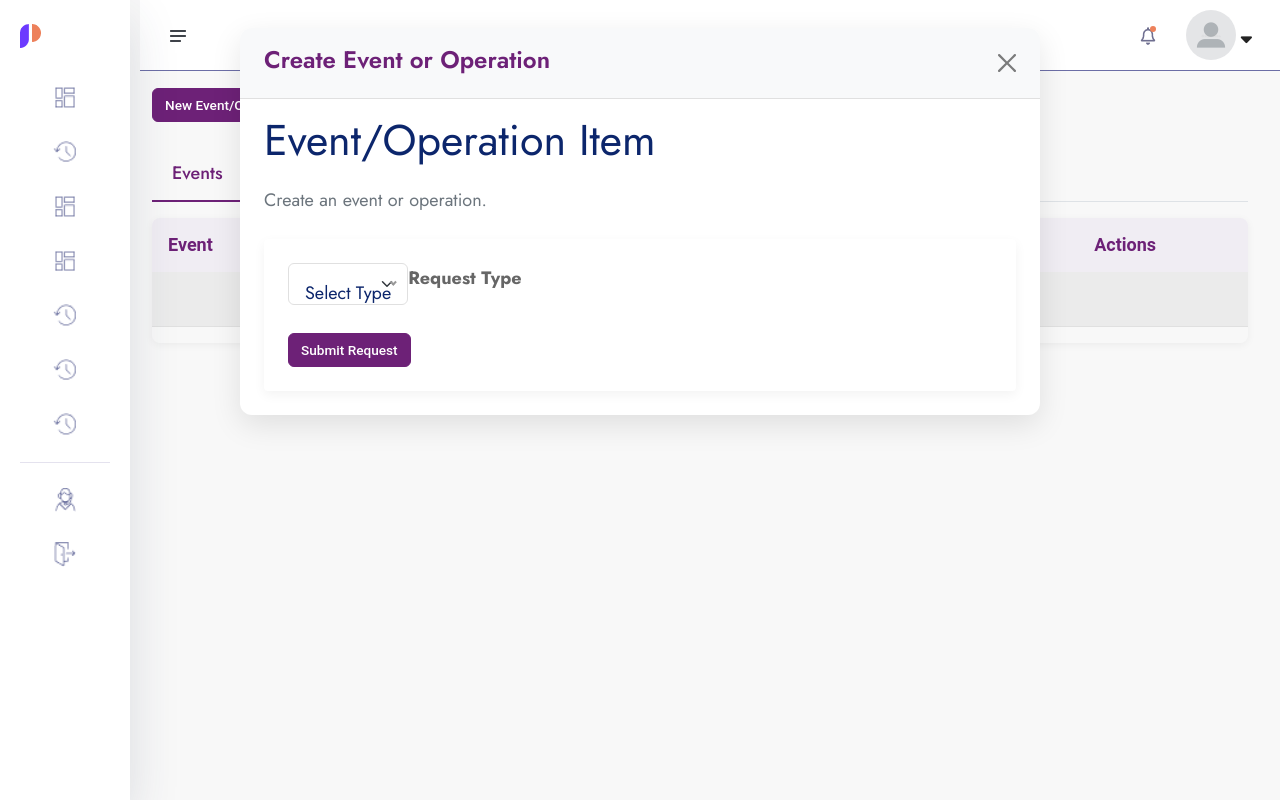
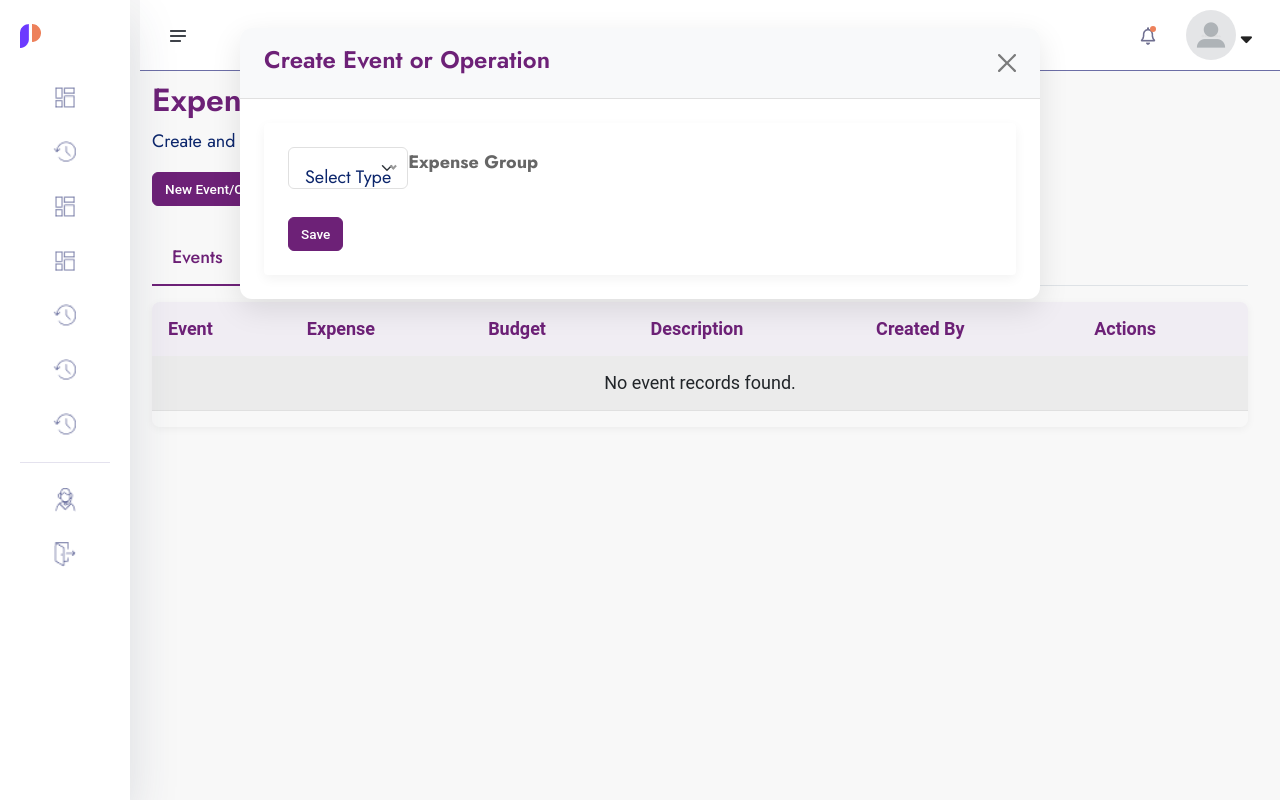
Before and after one commit to pkalosh/spendy, a Django app: page /expenses/create/ in a window 1280 px wide, after a click on "New Event/Operation". Run offline with Django 5.2, Linux system fonts and the light colour scheme; some libraries are stand-ins or nearby versions.

Commit message:
title change on expense group modal

```diff
--- a/templates/expenses/expense.html
+++ b/templates/expenses/expense.html
@@ -13,6 +13,10 @@
 <section class="dashboard-section body-collapse">
   <div class="overlay pt-120">
     <div class="container-fluid">
+      <div class="col-12">
+        <h4 class="mb-1">Expenses</h4>
+        <p class="mb-3">Create and track events with categorized expenses.</p>
+    </div>
 
       <button class="btn btn-primary" data-bs-toggle="modal" data-bs-target="#submitExpenseModal">
         New Event/Operation
@@ -124,8 +128,6 @@
       <div class="modal-body">
         <!-- Request Form -->
         <div id="requests" class="content-section">
-          <h3 class="mb-3">Event/Operation Item</h3>
-          <p class="text-muted mb-4">Create an event or operation.</p>
           <form id="expenseForm" class="bg-white p-4 shadow rounded" method="post" action="{% url 'expense:event-operation' %}">
             {% csrf_token %}
             <input type="hidden" name="form_type" id="form_type" value="">
@@ -133,7 +135,7 @@
 
             <!-- Request Type -->
             <div class="mb-3">
-              <label for="requestType" class="form-label fw-bold">Request Type</label>
+              <label for="requestType" class="form-label fw-bold">Expense Group</label>
               <select id="requestType" name="request_type" class="form-select" onchange="toggleRequestFields()" required>
                 <option value="">Select Type</option>
                 <option value="event">Event</option>
@@ -219,7 +221,7 @@
               </div>
             </div>
 
-            <button type="submit" class="btn btn-primary mt-3">Submit Request</button>
+            <button type="submit" class="btn btn-primary mt-3">Save</button>
           </form>
         </div>
       </div>
```
